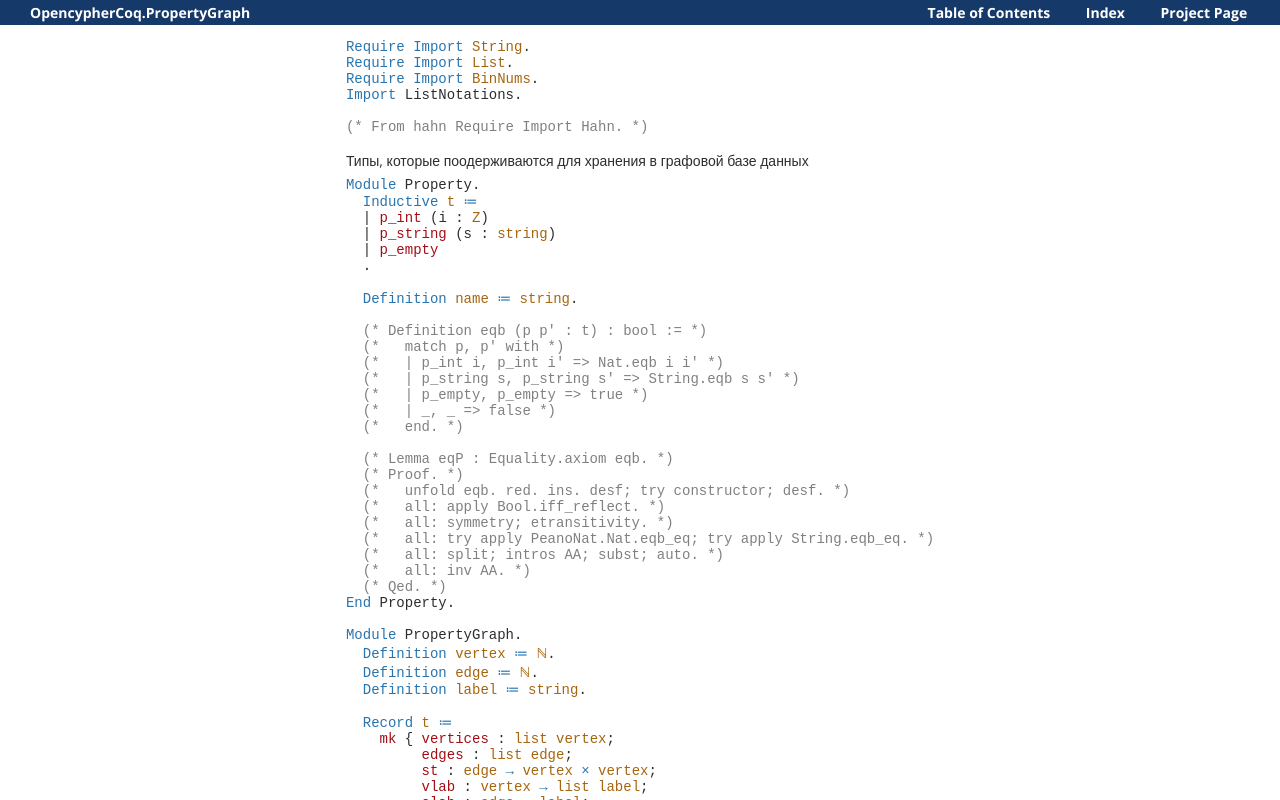
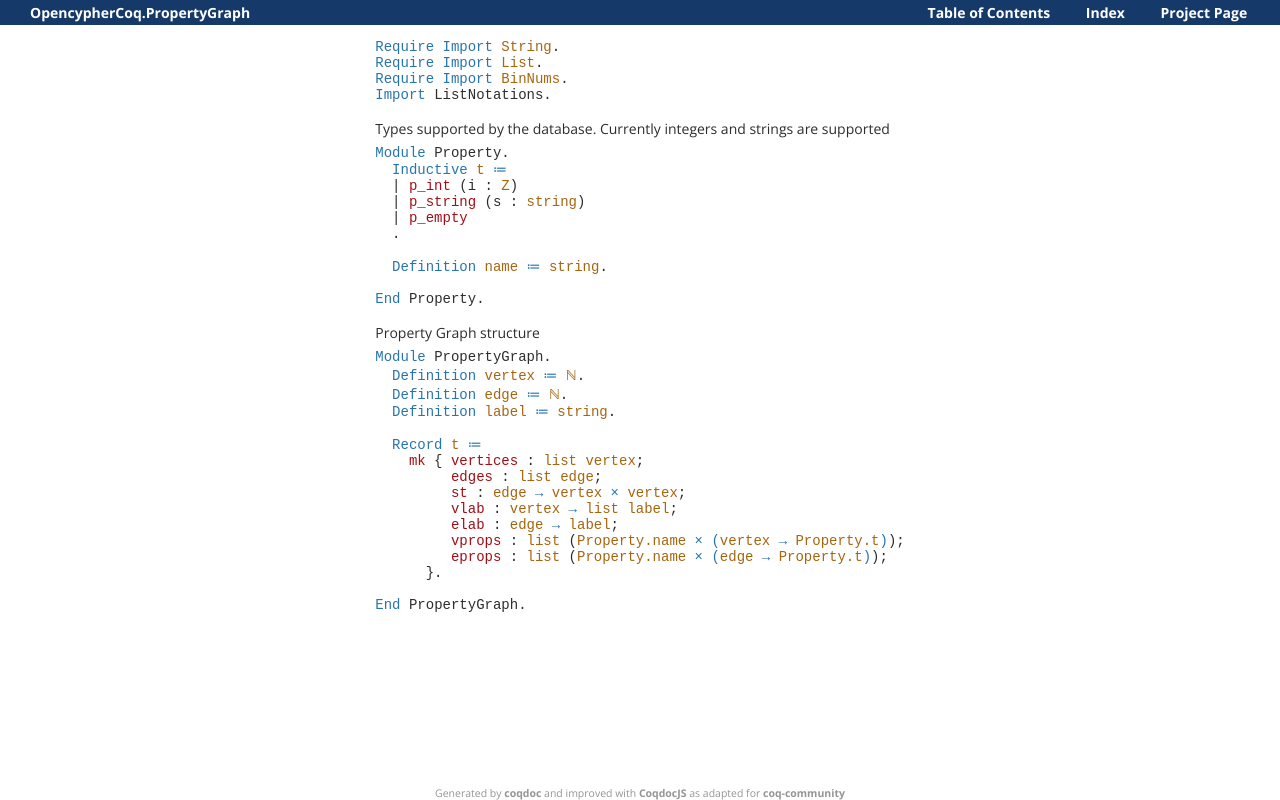
Before and after one commit to cyphercert/opencypher-coq, a plain HTML site: page docs/coqdoc/OpencypherCoq.PropertyGraph.html in a window 1280 px wide. Drawn offline with nearby package versions, Linux system fonts and the light colour scheme.

Commit message:
add docs

```diff
--- a/docs/coqdoc/OpencypherCoq.PropertyGraph.html
+++ b/docs/coqdoc/OpencypherCoq.PropertyGraph.html
@@ -34,13 +34,10 @@
 <span class="id" title="keyword">Import</span> <a class="idref" href="http://coq.inria.fr/distrib/V8.15.1/stdlib//Coq.Lists.List.html#ListNotations"><span class="id" title="module">ListNotations</span></a>.<br/>
 
 <br/>
-<span class="comment">(*&nbsp;From&nbsp;hahn&nbsp;Require&nbsp;Import&nbsp;Hahn.&nbsp;*)</span><br/>
-
-<br/>
 </div>
 
 <div class="doc">
-Типы, которые поодерживаются для хранения в графовой базе данных
+Types supported by the database. Currently integers and strings are supported
 </div>
 <div class="code">
 
@@ -56,25 +53,15 @@
 &nbsp;&nbsp;<span class="id" title="keyword">Definition</span> <a id="Property.name" class="idref" href="#Property.name"><span class="id" title="definition">name</span></a> := <a class="idref" href="http://coq.inria.fr/distrib/V8.15.1/stdlib//Coq.Strings.String.html#string"><span class="id" title="inductive">string</span></a>.<br/>
 
 <br/>
-&nbsp;&nbsp;<span class="comment">(*&nbsp;Definition&nbsp;eqb&nbsp;(p&nbsp;p'&nbsp;:&nbsp;t)&nbsp;:&nbsp;bool&nbsp;:=&nbsp;*)</span><br/>
-&nbsp;&nbsp;<span class="comment">(*&nbsp;&nbsp;&nbsp;match&nbsp;p,&nbsp;p'&nbsp;with&nbsp;*)</span><br/>
-&nbsp;&nbsp;<span class="comment">(*&nbsp;&nbsp;&nbsp;|&nbsp;p_int&nbsp;i,&nbsp;p_int&nbsp;i'&nbsp;=&gt;&nbsp;Nat.eqb&nbsp;i&nbsp;i'&nbsp;*)</span><br/>
-&nbsp;&nbsp;<span class="comment">(*&nbsp;&nbsp;&nbsp;|&nbsp;p_string&nbsp;s,&nbsp;p_string&nbsp;s'&nbsp;=&gt;&nbsp;String.eqb&nbsp;s&nbsp;s'&nbsp;*)</span><br/>
-&nbsp;&nbsp;<span class="comment">(*&nbsp;&nbsp;&nbsp;|&nbsp;p_empty,&nbsp;p_empty&nbsp;=&gt;&nbsp;true&nbsp;*)</span><br/>
-&nbsp;&nbsp;<span class="comment">(*&nbsp;&nbsp;&nbsp;|&nbsp;_,&nbsp;_&nbsp;=&gt;&nbsp;false&nbsp;*)</span><br/>
-&nbsp;&nbsp;<span class="comment">(*&nbsp;&nbsp;&nbsp;end.&nbsp;*)</span><br/>
+<span class="id" title="keyword">End</span> <a class="idref" href="OpencypherCoq.PropertyGraph.html#Property"><span class="id" title="module">Property</span></a>.<br/>
 
 <br/>
-&nbsp;&nbsp;<span class="comment">(*&nbsp;Lemma&nbsp;eqP&nbsp;:&nbsp;Equality.axiom&nbsp;eqb.&nbsp;*)</span><br/>
-&nbsp;&nbsp;<span class="comment">(*&nbsp;Proof.&nbsp;*)</span><br/>
-&nbsp;&nbsp;<span class="comment">(*&nbsp;&nbsp;&nbsp;unfold&nbsp;eqb.&nbsp;red.&nbsp;ins.&nbsp;desf;&nbsp;try&nbsp;constructor;&nbsp;desf.&nbsp;*)</span><br/>
-&nbsp;&nbsp;<span class="comment">(*&nbsp;&nbsp;&nbsp;all:&nbsp;apply&nbsp;Bool.iff_reflect.&nbsp;*)</span><br/>
-&nbsp;&nbsp;<span class="comment">(*&nbsp;&nbsp;&nbsp;all:&nbsp;symmetry;&nbsp;etransitivity.&nbsp;*)</span><br/>
-&nbsp;&nbsp;<span class="comment">(*&nbsp;&nbsp;&nbsp;all:&nbsp;try&nbsp;apply&nbsp;PeanoNat.Nat.eqb_eq;&nbsp;try&nbsp;apply&nbsp;String.eqb_eq.&nbsp;*)</span><br/>
-&nbsp;&nbsp;<span class="comment">(*&nbsp;&nbsp;&nbsp;all:&nbsp;split;&nbsp;intros&nbsp;AA;&nbsp;subst;&nbsp;auto.&nbsp;*)</span><br/>
-&nbsp;&nbsp;<span class="comment">(*&nbsp;&nbsp;&nbsp;all:&nbsp;inv&nbsp;AA.&nbsp;*)</span><br/>
-&nbsp;&nbsp;<span class="comment">(*&nbsp;Qed.&nbsp;*)</span><br/>
-<span class="id" title="keyword">End</span> <a class="idref" href="OpencypherCoq.PropertyGraph.html#Property"><span class="id" title="module">Property</span></a>.<br/>
+</div>
+
+<div class="doc">
+Property Graph structure
+</div>
+<div class="code">
 
 <br/>
 <span class="id" title="keyword">Module</span> <a id="PropertyGraph" class="idref" href="#PropertyGraph"><span class="id" title="module">PropertyGraph</span></a>.<br/>
```
Also changed, not shown: docs/coqdoc/OpencypherCoq.Cypher.html (+23 -1 lines), 7 other files.
